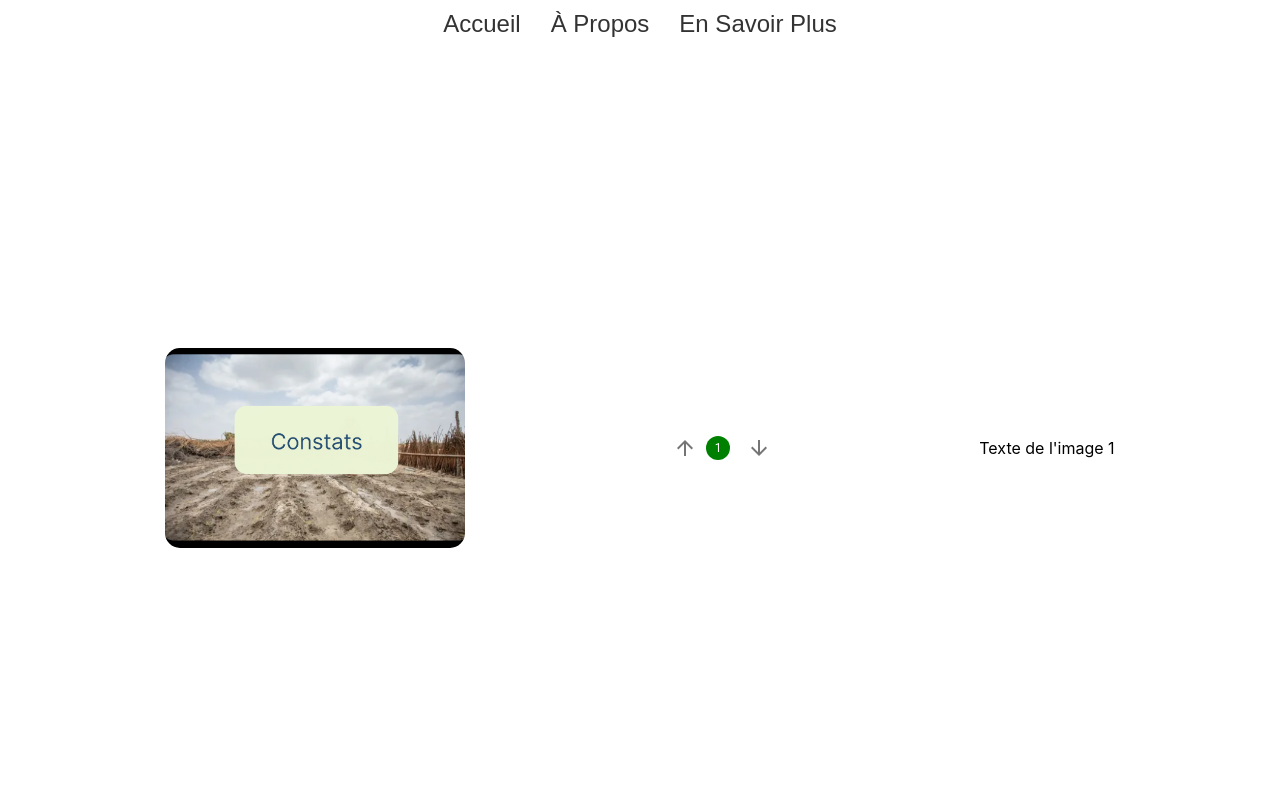
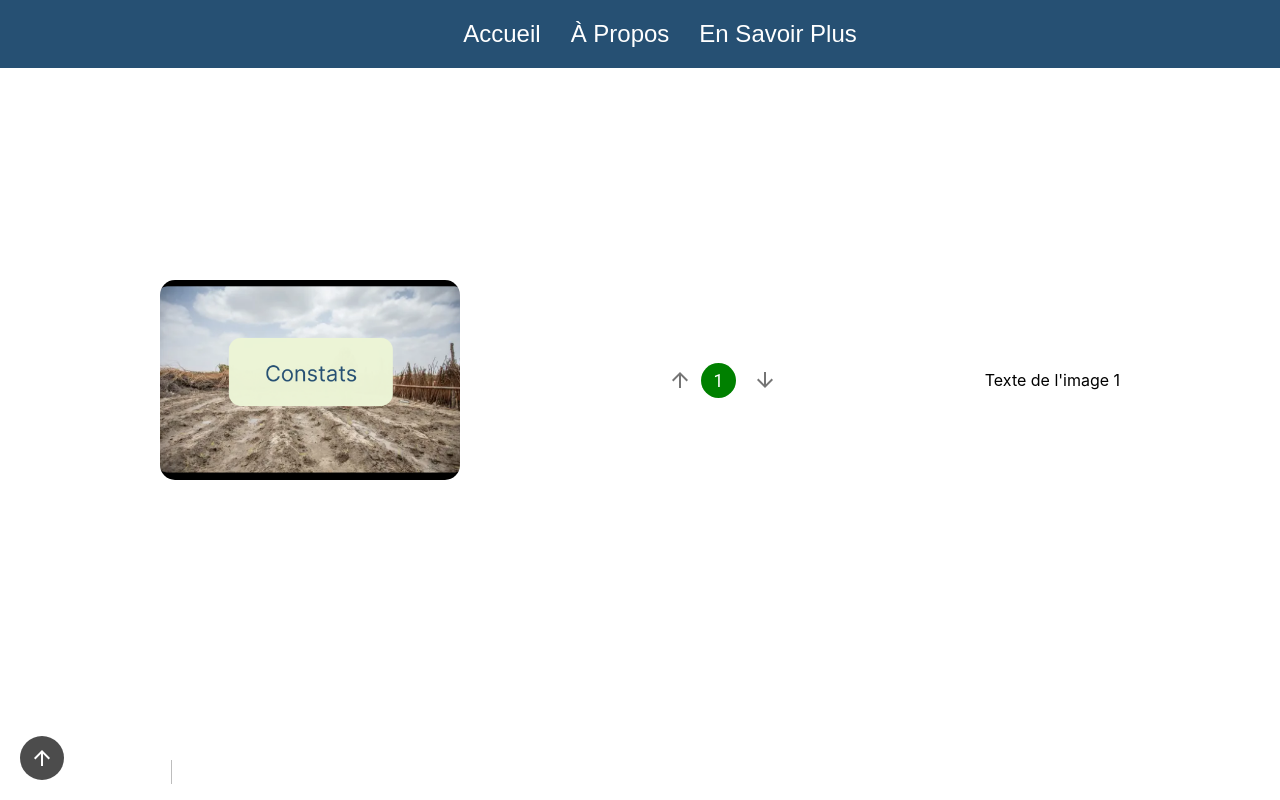
Before and after one commit to Nicolas-wrobel/Nuit-de-l-info-2023, a React (Create React App) app in the folder Web/web-app/: page / in a window 1280 px wide. Shown: the top 800 px of the page. Built offline with nearby package versions, Linux system fonts and the light colour scheme.

Commit message:
CSS button + go to the top button

```diff
--- a/Web/web-app/src/App.js
+++ b/Web/web-app/src/App.js
@@ -1,6 +1,7 @@
 import React from 'react';
 import { BrowserRouter as Router, Route, Routes } from 'react-router-dom';
 import Header from './components/Header';
+import Footer from './components/Footer'
 import HomePage from './pages/HomePage';
 import AboutPage from './pages/AboutPage';
 import MorePage from './pages/MorePage';
@@ -16,6 +17,7 @@ const App = () => {
           <Route path="/about" element={<AboutPage />} />
           <Route path="/more" element={<MorePage />} />
         </Routes>
+        <Footer />
       </div>
     </Router>
   );
--- a/Web/web-app/src/assets/styles/homePage.css
+++ b/Web/web-app/src/assets/styles/homePage.css
@@ -9,10 +9,15 @@
   }
 
   .step {
-    height: 100vh;
+    height: 95vh;
     display: flex;
     justify-content: space-evenly;
     align-items: center;
+  }
+
+  .step-icon {
+    width: 35px !important;
+    height: 35px !important;
   }
 
   .step-navigation-left {
@@ -34,9 +39,32 @@
   }
 
   .step-text {
-    transition: transform 0.3s ease;
+    transition: transform 0.5s ease;
   }
 
   .step-text:hover {
     transform: scale(1.05);
   }
+
+  .scroll-to-top {
+    position: fixed !important;
+    left: 20px;
+    bottom: 20px;
+    background-color: rgba(0, 0, 0, 0.7) !important;
+    border-radius: 50%!important;
+    color: white !important;
+    padding: 10px!important;
+    transition: transform 0.5s ease!important;
+  }
+
+  .scroll-to-top:hover {
+    transform: scale(1.1) !important;
+  }
+
+  .step-arrow {
+    transition: transform 0.5s ease!important;
+  }
+
+  .step-arrow:hover {
+    transform: scale(1.15);
+  }
--- a/Web/web-app/src/assets/styles/imageComponent.css
+++ b/Web/web-app/src/assets/styles/imageComponent.css
@@ -4,7 +4,7 @@
   border-radius: 15px;
   overflow: hidden;
   cursor: pointer;
-  transition: transform 0.3s ease;
+  transition: transform 0.5s ease;
 }
 
 .image-container:hover {
--- a/Web/web-app/src/assets/styles/styles.css
+++ b/Web/web-app/src/assets/styles/styles.css
@@ -1,18 +1,27 @@
 .header {
-    background-color: transparent;
+    background-color: #265073;
     display: flex;
     justify-content: center;
-    padding: 10px 0;
+    padding: 20px;
+    position: fixed;
+    width: 100%;
   }
-
+.footer {
+  background-color: #265073;
+  font-size: 20px;
+  color: white;
+  padding: 20px;
+}
   .nav-link {
     margin: 0 15px;
     font-size: 1.5em; /* Taille du texte */
     font-family: Arial, sans-serif; /* Police simple */
-    color: #333; /* Couleur du texte */
+    color: white; /* Couleur du texte */
     text-decoration: none;
+    transition: transform 0.3s ease;
   }
 
   .nav-link:hover {
-    color: #0275d8; /* Couleur au survol */
+    color: grey; /*Couleur au survol */
+    transform: scale(1.1);
   }
--- /dev/null
+++ b/Web/web-app/src/components/Footer.js
@@ -0,0 +1,13 @@
+import React from 'react';
+import { Link } from 'react-router-dom';
+import '../assets/styles/styles.css';
+
+const Header = () => {
+  return (
+    <footer className="footer">
+      <div>INSA Loop - “Boucler la boucle”  | Nuit de l’info 2023</div>
+    </footer>
+  );
+};
+
+export default Header;
--- a/Web/web-app/src/components/VerticalStepper.js
+++ b/Web/web-app/src/components/VerticalStepper.js
@@ -13,8 +13,7 @@ import conseilsImage from '../assets/images/conseils.png';
 import solutionImage from '../assets/images/solutions.png';
 
 
-const VerticalStepper = () => {
-  const [activeStep, setActiveStep] = React.useState(0);
+const VerticalStepper = ({ activeStep, setActiveStep }) => {
   const steps = ['', '', '', '', '', ''];
 
   const isScrolling = useRef(false);
@@ -108,21 +107,22 @@ const VerticalStepper = () => {
               ) : <p className="step-text">{stepData[index].texte}</p>}
             </div>
             {index >= 0 && (
-                <IconButton onClick={() => changeStep(index - 1)}>
+                <IconButton className='step-arrow' onClick={() => changeStep(index - 1)}>
                   <ArrowUpwardIcon />
                 </IconButton>
               )}
           </div>
           <StepLabel
             StepIconProps={{
-              style: { color: activeStep >= index ? 'green' : 'grey' }
+              style: { color: activeStep >= index ? 'green' : 'grey' },
+              classes: { root: 'step-icon' }
             }}
           >
             {label}
           </StepLabel>
           <div className="step-navigation-right">
             {index <= steps.length - 1 && (
-              <IconButton onClick={() => changeStep(index + 1)}>
+              <IconButton className='step-arrow' onClick={() => changeStep(index + 1)}>
                 <ArrowDownwardIcon />
               </IconButton>
             )}
--- a/Web/web-app/src/pages/HomePage.js
+++ b/Web/web-app/src/pages/HomePage.js
@@ -1,11 +1,26 @@
-import React from 'react';
+import React, { useState } from 'react';
 import VerticalStepper from '../components/VerticalStepper';
+import ArrowUpwardIcon from '@mui/icons-material/ArrowUpward';
+import IconButton from '@mui/material/IconButton';
 import '../assets/styles/homePage.css';
 
 const HomePage = () => {
+  const [activeStep, setActiveStep] = useState(0);
+
+  const scrollToTop = () => {
+    setActiveStep(0);
+    window.scrollTo({
+      top: 0,
+      behavior: 'smooth'
+    });
+  };
+
   return (
     <div className="home-page">
-      <VerticalStepper />
+      <VerticalStepper activeStep={activeStep} setActiveStep={setActiveStep} />
+      <IconButton className="scroll-to-top" onClick={scrollToTop}>
+        <ArrowUpwardIcon />
+      </IconButton>
     </div>
   );
 };
```
